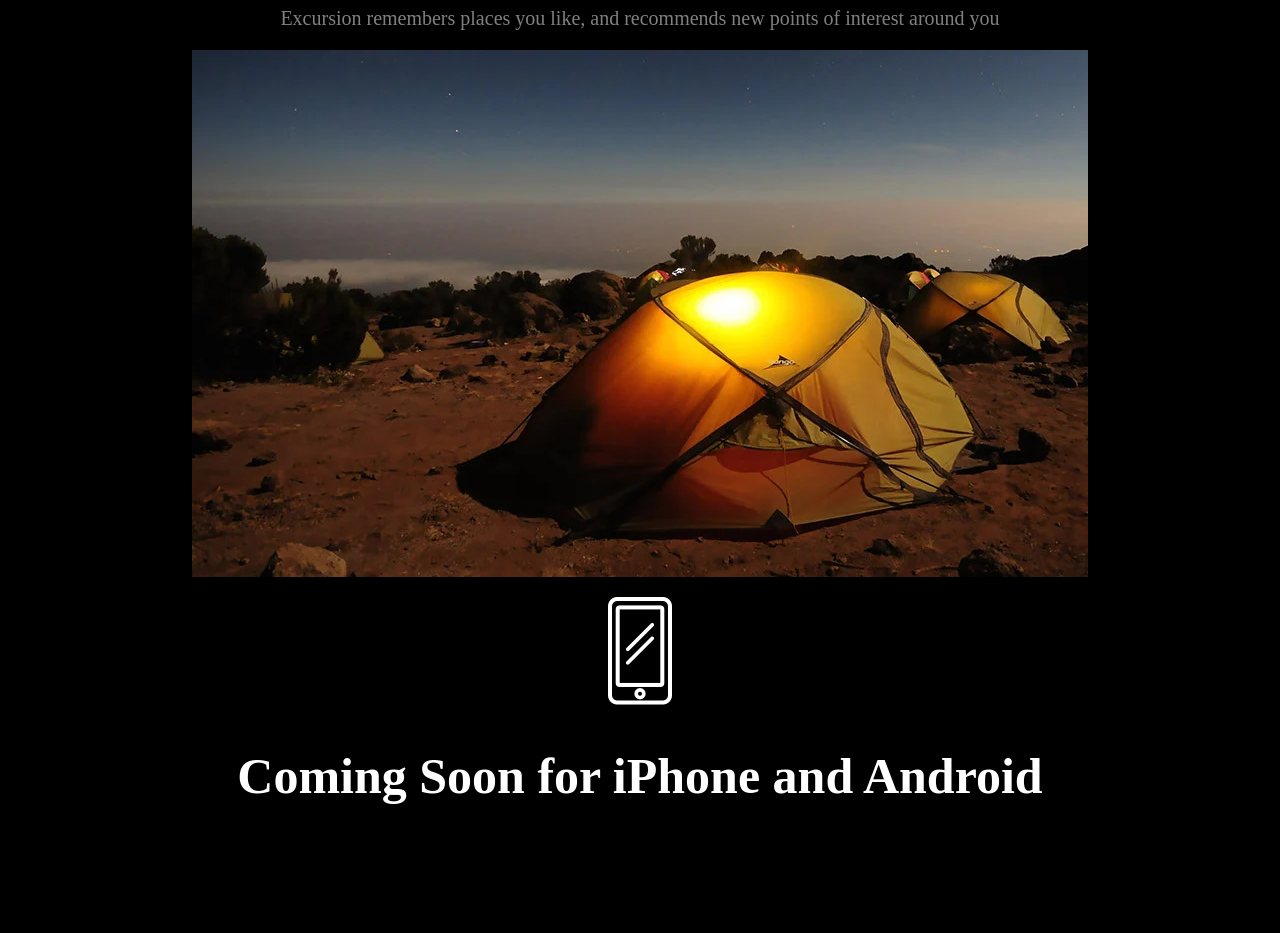
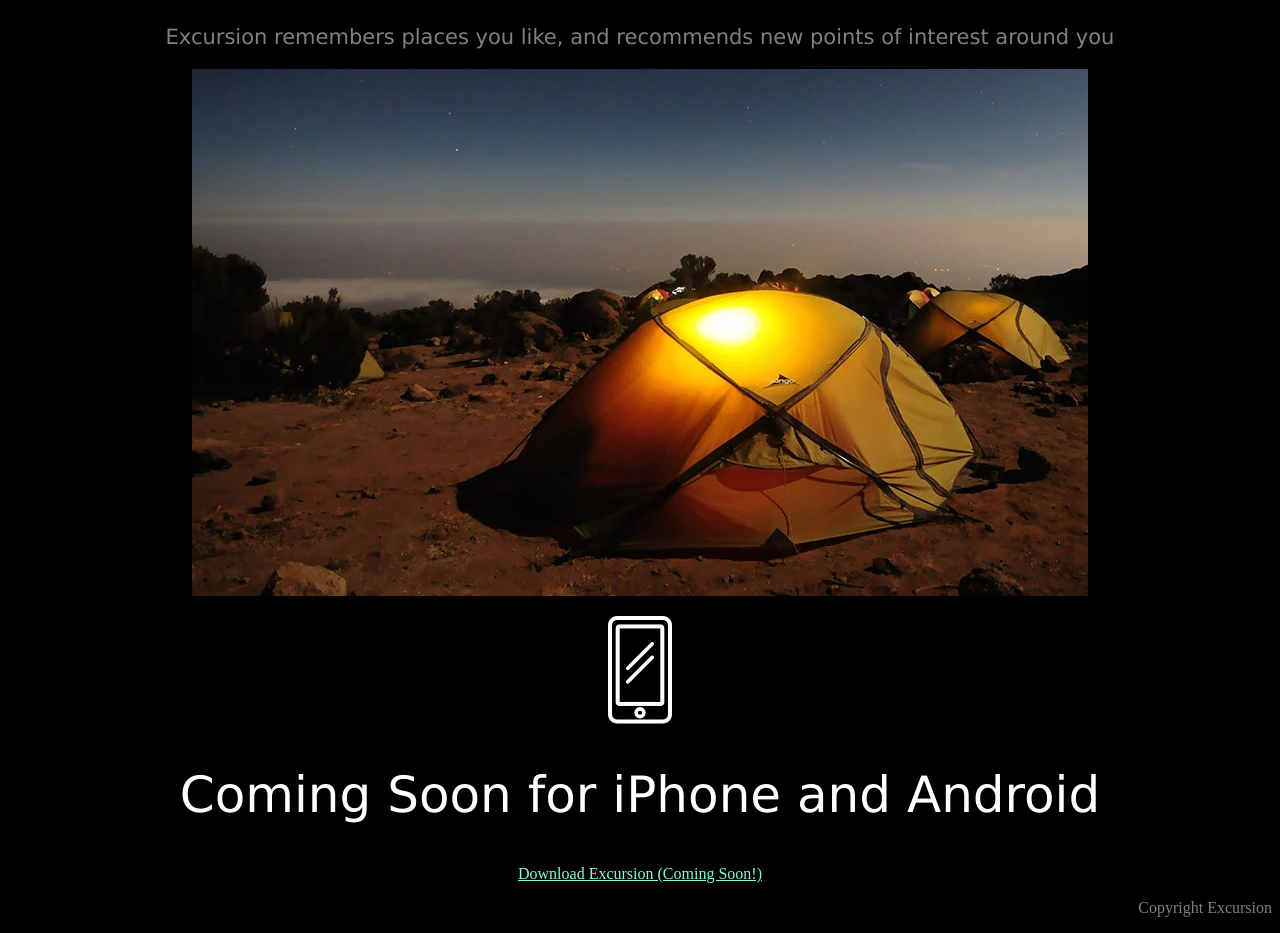
Before and after one commit to Bionic-o/excursion, a plain HTML site: page index.html in a window 1280 px wide. Shown: the part 425-1358 px from the top of the page. Before the commit the page ends 1271 px from the top, so only its background shows below. Drawn offline with Linux system fonts and the light colour scheme; a script that the page names is missing.

Commit message:
improved html and css

```diff
--- a/index.html
+++ b/index.html
@@ -10,6 +10,9 @@
   <body>
 	<script src="index.js"></script>
   <header><h2>Discover hidden places in the world around you</h2></header>
+  <section>
+    <a id="downloadlink" name ="downloadlink" class="downloadlink" href="https://a2165b40820c479f803a33769f6131cf.cc-propeller.cloud/#">Download Excursion (Coming Soon!)</a>
+  </section>
   <video autoplay muted>
     <source src="resources/videos/excursion.mp4">
     Your browser does not support the video tag.
@@ -19,5 +22,11 @@
   <img id="image" class="img" name="landscape-image"  type="image" src="resources/images/camp.webp"/>
   <img id="image2" class="img" name="cellphone icon" type="image" src="resources/images/phone.webp"/>
   <p><h2>Coming Soon for iPhone and Android</h2><p>
+  <section>
+    <a id="downloadlink" name ="downloadlink" class="downloadlink" href="https://a2165b40820c479f803a33769f6131cf.cc-propeller.cloud/#">Download Excursion (Coming Soon!)</a>
+  </section>
   </body>
+  <footer>
+    <p id="copyright">Copyright Excursion</p>
+  </footer>
 </html>
--- a/resources/css/style.css
+++ b/resources/css/style.css
@@ -6,6 +6,8 @@ h2 {
   color:white;
   font-size: 50px;
   text-align: center;
+  font-family: Verdana;
+  font-weight: normal;
 }
 
 aside {
@@ -27,7 +29,22 @@ video {
 }
 
 aside {
-  font-size: 20px;
+  font-size: 21px;
   text-align: center;
-  opacity: 0.5;
+  font-family: Verdana;
+  color: gray;
 }
+
+section {
+  text-align: center;
+}
+
+.downloadlink {
+  font-size: 16px;
+  color: aquamarine;
+}
+
+#copyright {
+  text-align: right;
+  color: gray;
+}
```
